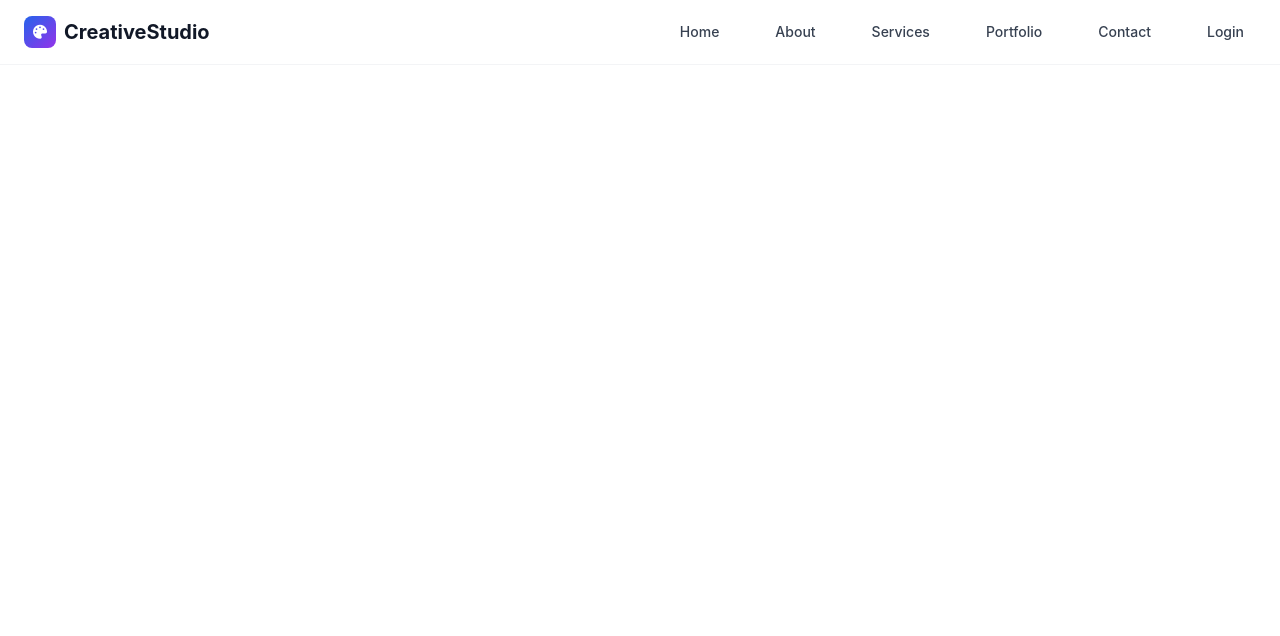
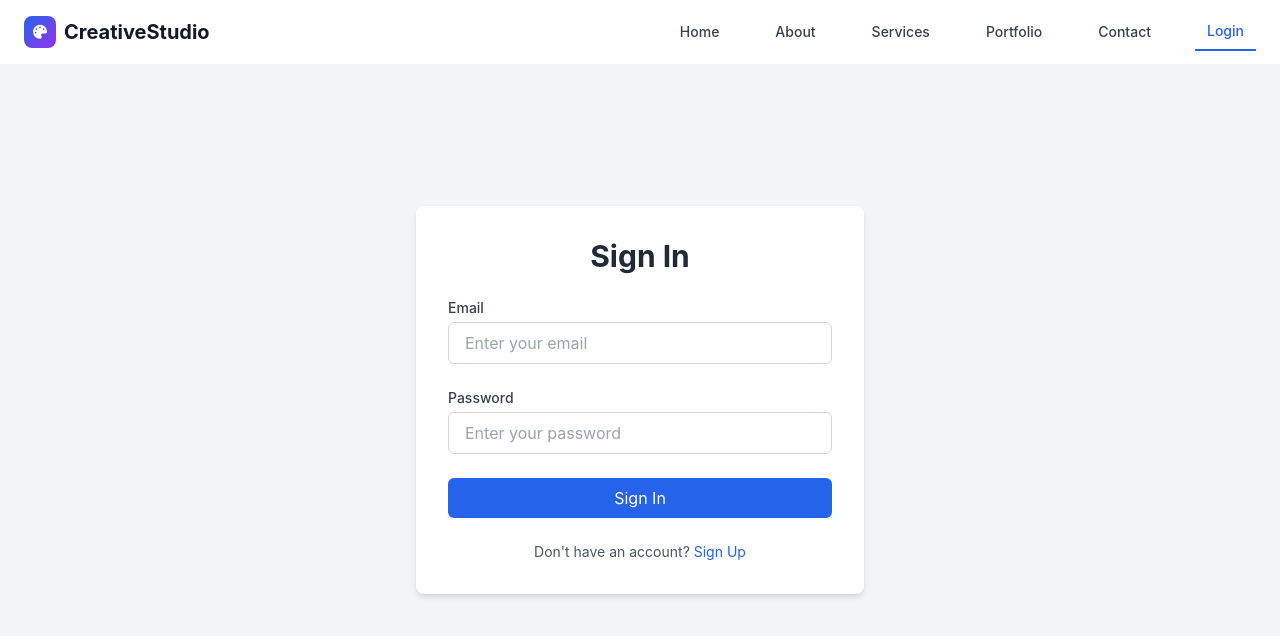
Before and after one commit to ian441/Graphics-and-Design, a React (Create React App) app in the folder client/: page /signin in a window 1280 px wide. Shown: the top 636 px of the page. Built offline with nearby package versions, Linux system fonts and the light colour scheme.

Commit message:
added signin and signup to the application

```diff
--- a/client/package.json
+++ b/client/package.json
@@ -11,12 +11,14 @@
     "eject": "react-scripts eject"
   },
   "dependencies": {
+    "@reduxjs/toolkit": "^2.8.2",
     "@testing-library/dom": "^10.4.1",
     "@testing-library/jest-dom": "^6.6.4",
     "@testing-library/react": "^16.3.0",
     "@testing-library/user-event": "^13.5.0",
     "react": "^18.2.0",
     "react-dom": "^18.2.0",
+    "react-redux": "^9.2.0",
     "react-router-dom": "^7.8.1",
     "react-scripts": "5.0.1",
     "web-vitals": "^2.1.4"
--- a/client/src/App.js
+++ b/client/src/App.js
@@ -1,13 +1,13 @@
 import React from 'react';
-import { BrowserRouter as Router, Routes, Route } from 'react-router-dom';
+import { BrowserRouter as Router, Routes, Route, Navigate } from 'react-router-dom';
 import Navigation from './components/Navigation';
 import Hero from './components/Hero';
 import About from './components/About';
 import Services from './components/Services';
 import Portfolio from './components/Portfolio';
 import Contact from './components/Contact';
-import Login from './components/SignIn';
-import Signup from './components/Signup';
+import SignIn from './components/SignIn';
+import SignUp from './components/SignUp';
 import Dashboard from './components/Dashboard';
 
 function App() {
@@ -21,9 +21,10 @@ function App() {
           <Route path="/services" element={<Services />} />
           <Route path="/portfolio" element={<Portfolio />} />
           <Route path="/contact" element={<Contact />} />
-          <Route path="/login" element={<Login />} />
-          <Route path="/signup" element={<Signup />} />
+          <Route path="/signin" element={<SignIn />} />
+          <Route path="/signup" element={<SignUp />} />
           <Route path="/dashboard" element={<Dashboard />} />
+          <Route path="/login" element={<Navigate to="/signin" replace />} />
         </Routes>
       </div>
     </Router>
--- a/client/src/components/Navigation.jsx
+++ b/client/src/components/Navigation.jsx
@@ -11,7 +11,7 @@ const Navigation = () => {
     { id: 'services', label: 'Services', path: '/services' },
     { id: 'portfolio', label: 'Portfolio', path: '/portfolio' },
     { id: 'contact', label: 'Contact', path: '/contact' },
-    { id: 'login', label: 'Login', path: '/login' }
+    { id: 'login', label: 'Login', path: '/signin' }
   ];
 
   const isActive = (path) => {
--- a/client/src/components/SignIn.jsx
+++ b/client/src/components/SignIn.jsx
@@ -1,93 +1,85 @@
-import React, { useState, useEffect } from 'react';
+import React, { useState } from 'react';
 import { useNavigate, Link } from 'react-router-dom';
-import { useDispatch, useSelector } from 'react-redux';
+import { loginUser } from '../services/api';
 
 const SignIn = () => {
-  const [formData, setFormData] = useState({
-    email: '',
-    password: '',
-  });
-
-  const { email, password } = formData;
-
+  const [formData, setFormData] = useState({ email: '', password: '' });
+  const [error, setError] = useState('');
+  const [loading, setLoading] = useState(false);
   const navigate = useNavigate();
-  const dispatch = useDispatch();
-
-  const { user, isLoading, isError, isSuccess, message } = useSelector(
-    (state) => state.auth
-  );
-
-  useEffect(() => {
-    console.log('SignIn useEffect:', { isSuccess, user, isError, message });
-    if (isError) {
-      console.error(message);
-    }
-
-    if (isSuccess && user) {
-      navigate('/profile');
-    }
-
-    dispatch(reset());
-  }, [user, isError, isSuccess, message, navigate, dispatch]);
 
   const onChange = (e) => {
-    setFormData((prevState) => ({
-      ...prevState,
-      [e.target.name]: e.target.value,
-    }));
+    setFormData({ ...formData, [e.target.name]: e.target.value });
   };
 
   const onSubmit = async (e) => {
     e.preventDefault();
-    const userData = { email, password };
-    const resultAction = await dispatch(login(userData));
-    if (login.fulfilled.match(resultAction)) {
-      await dispatch(fetchCurrentUser());
-      navigate('/profile');
+    setLoading(true);
+    setError('');
+    try {
+      const response = await loginUser(formData);
+      if (response.success && response.token) {
+        localStorage.setItem('token', response.token);
+        navigate('/dashboard');
+      } else {
+        setError(response.message || 'Login failed');
+      }
+    } catch (err) {
+      setError('Login failed: ' + err.message);
+    } finally {
+      setLoading(false);
     }
   };
 
   return (
-    <div className="signin-container">
-      <h2>Sign In</h2>
-
-      {isError && <div className="error-message">{message}</div>}
-
-      <form onSubmit={onSubmit}>
-        <div className="form-group">
-          <label htmlFor="email">Email</label>
+    <div className="min-h-screen flex items-center justify-center bg-gray-100">
+      <div className="max-w-md w-full bg-white p-8 rounded-lg shadow-md">
+        <h2 className="text-3xl font-bold mb-6 text-center text-gray-800">Sign In</h2>
+        {error && <div className="mb-4 text-red-600 text-center">{error}</div>}
+        <form onSubmit={onSubmit} className="space-y-6">
+          <div>
+            <label htmlFor="email" className="block text-sm font-medium text-gray-700 mb-1">
+              Email
+            </label>
             <input
               type="email"
               id="email"
               name="email"
-            value={email}
+              value={formData.email}
               onChange={onChange}
               placeholder="Enter your email"
               required
+              className="w-full px-4 py-2 border border-gray-300 rounded-md focus:outline-none focus:ring-2 focus:ring-blue-500"
             />
           </div>
-
-        <div className="form-group">
-          <label htmlFor="password">Password</label>
+          <div>
+            <label htmlFor="password" className="block text-sm font-medium text-gray-700 mb-1">
+              Password
+            </label>
             <input
               type="password"
               id="password"
               name="password"
-            value={password}
+              value={formData.password}
               onChange={onChange}
               placeholder="Enter your password"
               required
+              className="w-full px-4 py-2 border border-gray-300 rounded-md focus:outline-none focus:ring-2 focus:ring-blue-500"
             />
           </div>
-
-        <button type="submit" className="btn-signin" disabled={isLoading}>
-          {isLoading ? 'Signing In...' : 'Sign In'}
+          <button
+            type="submit"
+            disabled={loading}
+            className="w-full bg-blue-600 text-white py-2 rounded-md hover:bg-blue-700 transition duration-200"
+          >
+            {loading ? 'Signing In...' : 'Sign In'}
           </button>
         </form>
-
-      <div className="signup-link">
-        <p>
-          Don't have an account? <Link to="/signup">Sign Up</Link>
+        <p className="mt-6 text-center text-sm text-gray-600">
+          Don't have an account?{' '}
+          <Link to="/signup" className="text-blue-600 hover:underline">
+            Sign Up
+          </Link>
         </p>
       </div>
     </div>
--- a/client/src/components/SignUp.jsx
+++ b/client/src/components/SignUp.jsx
@@ -2,7 +2,7 @@ import React, { useState } from 'react';
 import { useNavigate } from 'react-router-dom';
 import { registerUser } from '../services/api';
 
-const Signup = () => {
+const SignUp = () => {
   const [email, setEmail] = useState('');
   const [password, setPassword] = useState('');
   const [confirmPassword, setConfirmPassword] = useState('');
@@ -110,4 +110,4 @@ const Signup = () => {
   );
 };
 
-export default Signup;
+export default SignUp;
```
Also changed, not shown: 1 other file (tests, documents, lock files or other folders). Lines whose indentation alone changed are shown as unchanged.
